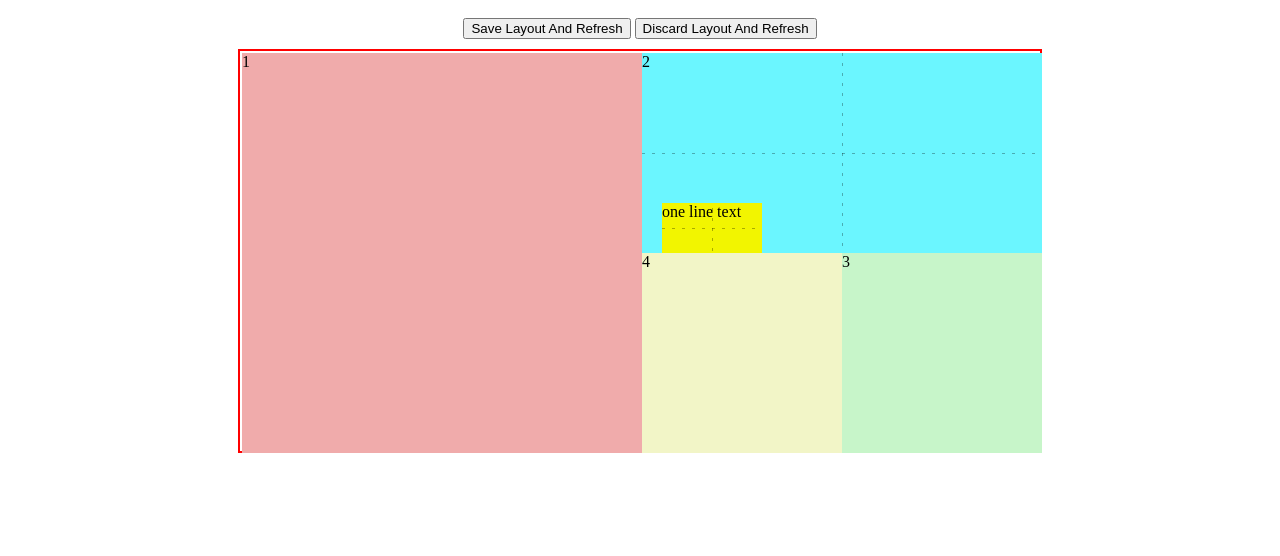
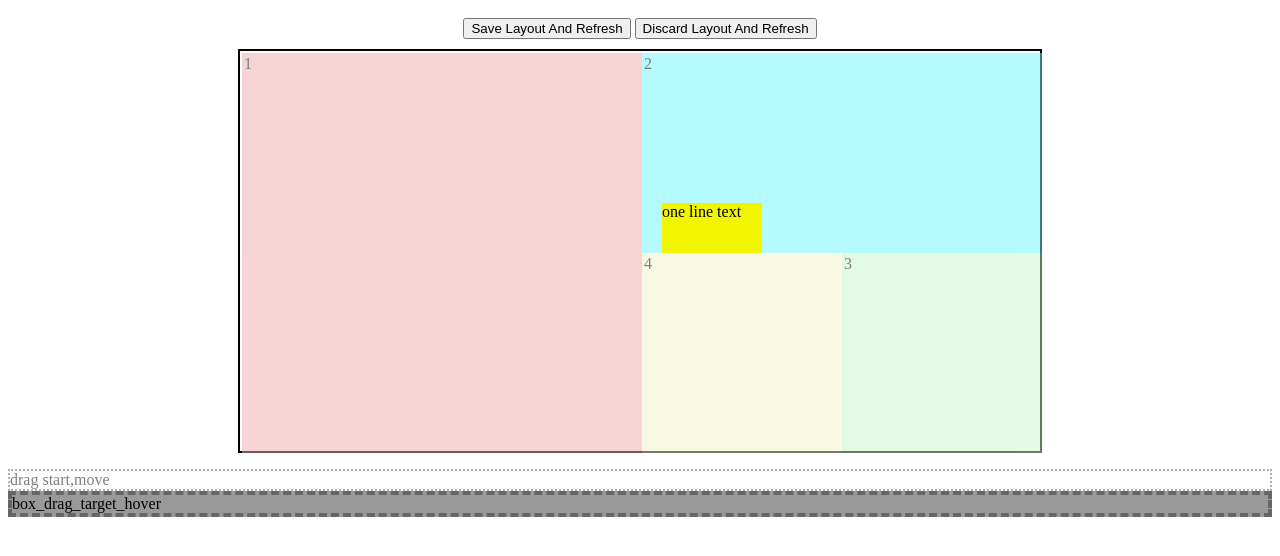
Before and after one commit to jinzhu/qLayout, a plain HTML site: page index.html in a window 1280 px wide. Drawn offline with nearby package versions, Linux system fonts and the light colour scheme.

Commit message:
polish box style

```diff
--- a/index.html
+++ b/index.html
@@ -4,14 +4,20 @@
     <title>Index</title>
     <style>
       #buttons { margin: auto; width: 400px; padding: 10px; text-align: center; }
-      #container { margin: auto; width : 800px; height: 400px; border: 2px red solid; position: relative;}
-      #container div { width:200px; height: 200px; }
+      #container { margin: auto; width : 800px; height: 400px; border: 2px #000 solid; position: relative;}
+      #container *{ box-sizing:border-box; -moz-box-sizing:border-box; }
+      #container .box { width:200px; height: 200px; opacity:.5; border:transparent 2px dashed; -webkit-transition: all .5s ease-in-out; }
       #container .div1 { background-color: #F0ABAB; width:400px; height: 400px; float: left;}
       #container .div2 { background-color: #6BF6FF; width:400px; height: 200px; float: right;}
       #container .div3 { background-color: #C7F5C9; width:200px; height: 200px; float: right;}
       #container .div4 { background-color: #F2F5C7; width:200px; height: 200px; float: right;}
       #container .div5 { position: absolute; top: 150px; left: 420px; background-color: #F2F500; width:100px; height: 50px; float: right;}
-      [data-qlayout-action="hover"]{ background:url(coordinate_center.png) center center; }
+      .box_neon_lamp{ background:url(coordinate_center.png) center center; position:absolute; }
+
+
+      .box_state_move{ border:2px #666 dotted; opacity:.5;}
+      .drag_target_hover/*,#container .div1:hover*/{ border:4px #666 dashed; background-color:#999;  }
+
     </style>
 
     <script src="http://code.jquery.com/jquery-1.7.1.min.js"></script>
@@ -26,11 +32,20 @@
     </div>
 
     <div id="container">
-      <div class="div1">1</div>
-      <div class="div2" data-qlayout-action="hover">2</div>
-      <div class="div3" data-qlayout-action="normal">3</div>
-      <div class="div4">4</div>
-      <div class="div5" data-qlayout-action="hover">one line text</div>
+      <div class="box div1">1</div>
+      <div class="box div2" data-qlayout-action="hover">2</div>
+      <div class="box div3" data-qlayout-action="normal">3</div>
+      <div class="box div4">4</div>
+      <div class="widget div5" data-qlayout-action="hover">one line text</div>
+
+
     </div>
+
+    <p></p>
+    <div class="box_neon_lamp"><!-- centered coordinate --></div>
+    <div class="widget box_state_move" >drag start,move</div>
+    <div class="drag_target_hover" >box_drag_target_hover</div>
+
+
  </body>
 </html>
```
